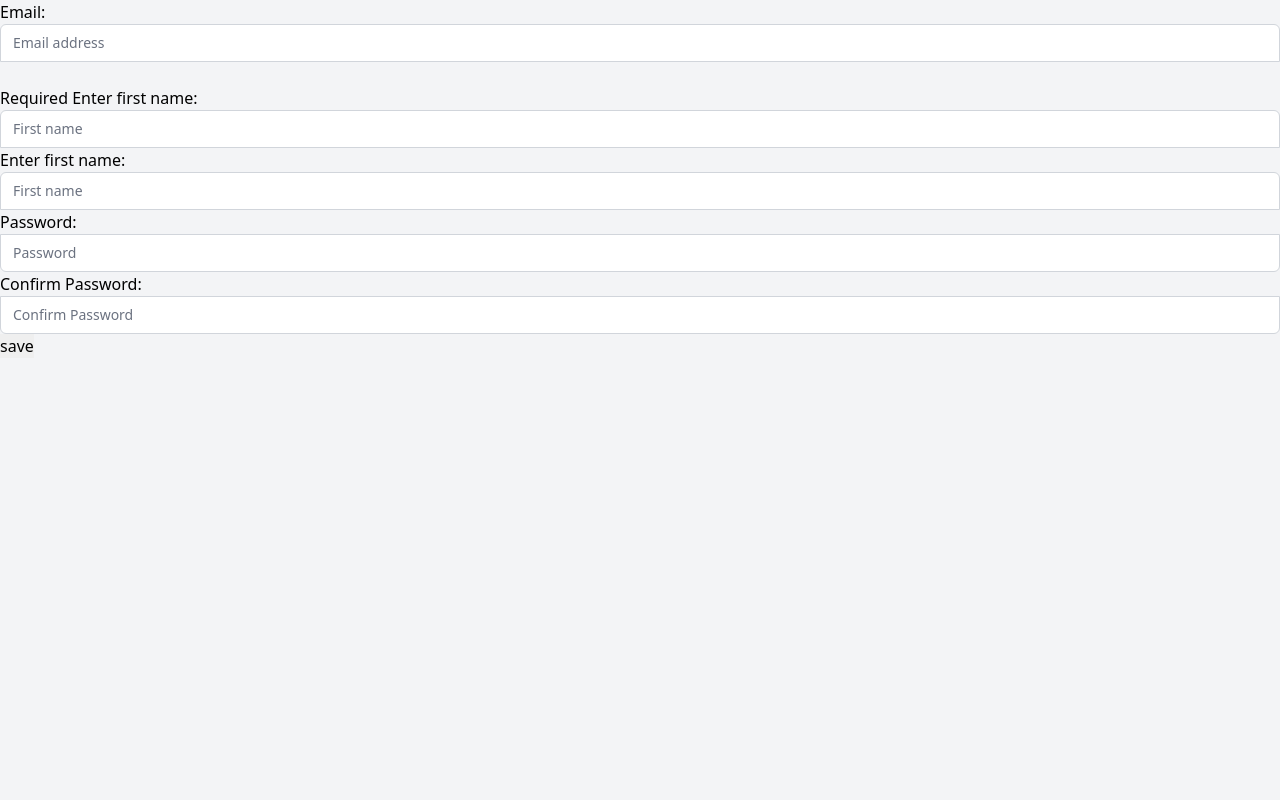
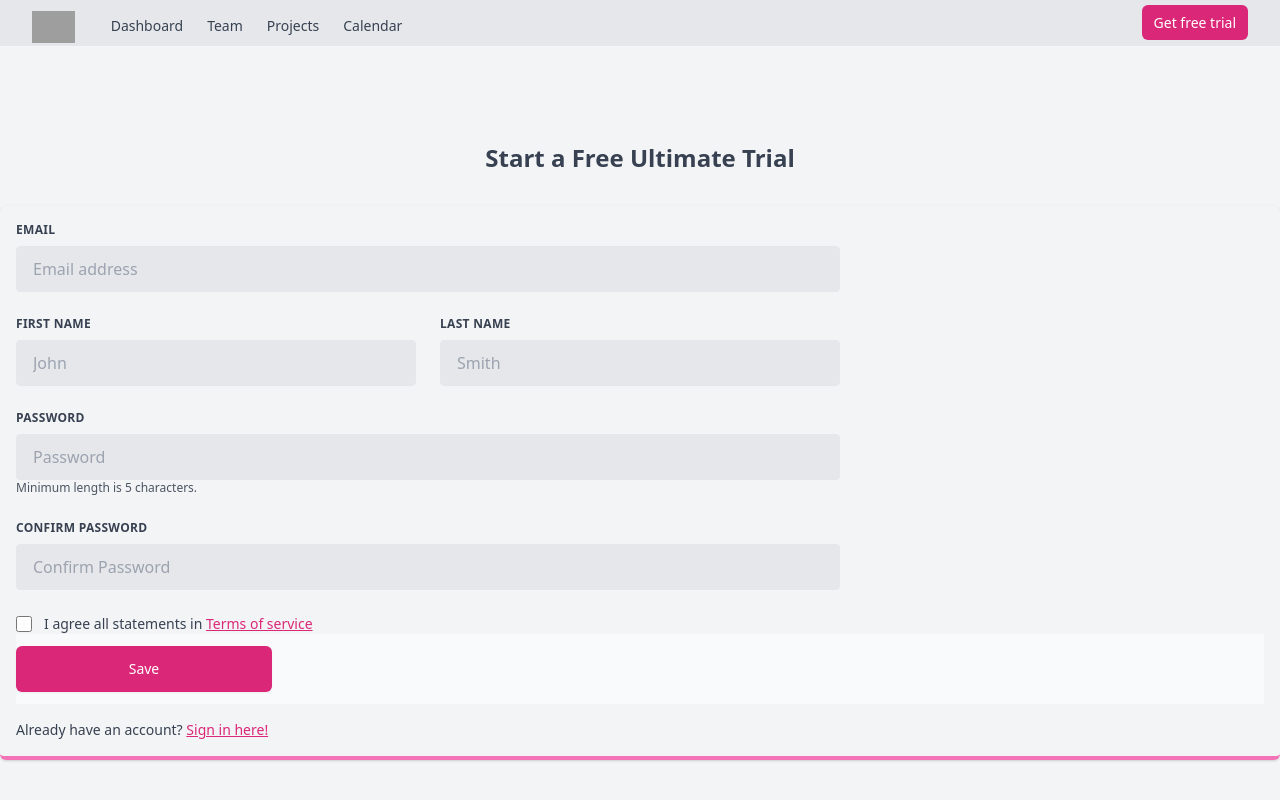
Before and after one commit to Valaraucoo/b0x, a Django app: page /register/ in a window 1280 px wide. Run offline with Django 3.2, Linux system fonts and the light colour scheme; some libraries are stand-ins or nearby versions; grey boxes are pictures that could not be loaded.

Commit message:
feat: users account activation

```diff
--- a/templates/base.html
+++ b/templates/base.html
@@ -3,17 +3,15 @@
 <head>
   <meta charset="UTF-8">
   <meta name="viewport" content="width=device-width, initial-scale=1.0">
-  <link rel="shortcut icon" type="image/x-icon" href="{% static 'icons/favicon.ico' %}" />
   <link href="https://unpkg.com/tailwindcss@^1.0/dist/tailwind.min.css" rel="stylesheet">
-  <link rel="stylesheet" href="{% static "css/main.css" %}">
   <link rel="stylesheet" href="https://cdnjs.cloudflare.com/ajax/libs/font-awesome/5.15.1/css/all.min.css" integrity="sha512-+4zCK9k+qNFUR5X+cKL9EIR+ZOhtIloNl9GIKS57V1MyNsYpYcUrUeQc9vNfzsWfV28IaLL3i96P9sdNyeRssA==" crossorigin="anonymous" />
   <script src="https://cdn.jsdelivr.net/npm/sweetalert2@9"></script>
   <script src="https://cdn.jsdelivr.net/npm/vue/dist/vue.js"></script>
-  <script src="https://cdnjs.cloudflare.com/ajax/libs/Chart.js/2.9.4/Chart.min.js" integrity="sha512-d9xgZrVZpmmQlfonhQUvTR7lMPtO7NkZMkA0ABN3PHCbKA5nqylQ/yWlFAyY6hYgdF1Qh6nYiuADWwKB4C2WSw==" crossorigin="anonymous"></script>  {% block extraheads %}{% endblock extraheads %}
-  <title>Raven | {% block title %}{% endblock title %}</title>
+  <title>Box | {% block title %}{% endblock title %}</title>
 </head>
 <body class="bg-gray-100">
 <div id="app">
+  {% include 'components/navbar.html' %}
   {% block content %}{% endblock content %}
 </div>
 <script>
@@ -43,8 +41,6 @@
     }
   })
 </script>
-<script>{% block extrascripts %}{% endblock extrascripts %}</script>
-{% block extravue %}{% endblock extravue %}
-<script src="{% static "js/main.js" %}"></script>
+{% block extrascripts %}{% endblock extrascripts %}
 </body>
 </html>
--- /dev/null
+++ b/templates/components/navbar.html
@@ -0,0 +1,60 @@
+<!-- This example requires Tailwind CSS v2.0+ -->
+<nav class="bg-gray-200">
+  <div class="max-w-7xl mx-auto px-2 sm:px-6 lg:px-8">
+    <div class="relative flex items-center justify-between">
+      <div class="absolute inset-y-0 left-0 flex items-center sm:hidden">
+        <button id="mobile-menu-btn" class="inline-flex items-center justify-center p-2 rounded-md text-gray-400 hover:text-white hover:bg-gray-700 focus:outline-none focus:ring-2 focus:ring-inset focus:ring-white" aria-expanded="false">
+          <span class="sr-only">Open main menu</span>
+          <svg class="block h-6 w-6" xmlns="http://www.w3.org/2000/svg" fill="none" viewBox="0 0 24 24" stroke="currentColor" aria-hidden="true">
+            <path stroke-linecap="round" stroke-linejoin="round" stroke-width="2" d="M4 6h16M4 12h16M4 18h16" />
+          </svg>
+          <svg class="hidden h-6 w-6" xmlns="http://www.w3.org/2000/svg" fill="none" viewBox="0 0 24 24" stroke="currentColor" aria-hidden="true">
+            <path stroke-linecap="round" stroke-linejoin="round" stroke-width="2" d="M6 18L18 6M6 6l12 12" />
+          </svg>
+        </button>
+      </div>
+      <div class="flex-1 flex items-center justify-center sm:items-stretch sm:justify-start pt-2">
+        <div class="flex-shrink-0 flex items-center">
+          <img class="block h-8 w-auto" src="https://tailwindui.com/img/logos/workflow-mark-indigo-500.svg" alt="Workflow">
+        </div>
+        <div class="hidden sm:block sm:ml-6">
+          <div class="flex">
+            <a href="#" class="transition duration-200 border-b-2 hover:border-pink-600 text-gray-700 hover:text-gray-900 px-3 py-2 text-sm font-medium">Dashboard</a>
+            <a href="#" class="transition duration-200 border-b-2 hover:border-pink-600 text-gray-700 hover:text-gray-900 px-3 py-2 text-sm font-medium">Team</a>
+            <a href="#" class="transition duration-200 border-b-2 hover:border-pink-600 text-gray-700 hover:text-gray-900 px-3 py-2 text-sm font-medium">Projects</a>
+            <a href="#" class="transition duration-200 border-b-2 hover:border-pink-600 text-gray-700 hover:text-gray-900 px-3 py-2 text-sm font-medium">Calendar</a>
+          </div>
+        </div>
+      </div>
+      <div class="absolute inset-y-0 right-0 flex items-center pr-2 sm:static sm:inset-auto sm:ml-6 sm:pr-0">
+        <div class="flex space-x-2 hidden sm:block">
+            <a href="#" class="transition duration-200 bg-pink-600 hover:bg-pink-700 text-white px-3 py-2 rounded-md text-sm font-medium">Get free trial</a>
+        </div>
+      </div>
+    </div>
+  </div>
+
+  <!--
+    Mobile menu, toggle classes based on menu state.
+
+    Menu open: "block", Menu closed: "hidden"
+  -->
+  <div id="mobile-menu" class="hidden sm:hidden">
+    <div class="px-2 pt-2 pb-3 space-y-1">
+      <!-- Current: "bg-gray-900 text-white", Default: "text-gray-300 hover:bg-gray-700 hover:text-white" -->
+      <a href="#" class="text-gray-700 hover:bg-gray-700 hover:text-white block px-3 py-2 rounded-md text-base font-medium">Dashboard</a>
+      <a href="#" class="text-gray-700 hover:bg-gray-700 hover:text-white block px-3 py-2 rounded-md text-base font-medium">Team</a>
+      <a href="#" class="text-gray-700 hover:bg-gray-700 hover:text-white block px-3 py-2 rounded-md text-base font-medium">Projects</a>
+      <a href="#" class="text-gray-700 hover:bg-gray-700 hover:text-white block px-3 py-2 rounded-md text-base font-medium">Calendar</a>
+    </div>
+  </div>
+</nav>
+
+<script type="text/javascript">
+    const menu = document.querySelector('#mobile-menu');
+    const menuBtn = document.querySelector('#mobile-menu-btn');
+
+    menuBtn.addEventListener('click', () => {
+        menu.classList.toggle('hidden');
+    })
+</script>
--- a/templates/emails/users/activate.html
+++ b/templates/emails/users/activate.html
@@ -3,5 +3,5 @@ Hi {{ user.first_name }} {{ user.last_name }},
 
 Your account has been successfully created. Please click link below to activate your account.
 
-http://{{ domain }}
+http://{{ domain }}{% url 'users:activate' uid=uid token=token %}
 {% endautoescape %}
--- a/templates/users/register.html
+++ b/templates/users/register.html
@@ -1,8 +1,72 @@
 {% extends 'base.html' %}
+{% load i18n %}
+
+{% block title %}Register{% endblock %}
+
 {% block content %}
-<form action="" method="POST">
-    {% csrf_token %}
-    {{ form }}
-    <input type="submit" value="save">
-</form>
+    <div class="container mt-24 mx-auto">
+        <div class="flex flex-wrap">
+            <div class="w-full">
+                <h2 class="text-2xl text-center font-semibold text-gray-700">Start a Free Ultimate Trial</h2>
+                <form method="POST" class="mt-8 shadow p-4 overflow-hidden sm:rounded-md border-b-4 border-pink-400">
+                    {% csrf_token %}
+                    <div class="flex flex-wrap -mx-3 mb-6">
+                      <div class="w-full md:w-2/3 px-3 mb-6 md:mb-0">
+                        <label class="block uppercase tracking-wide text-gray-700 text-xs font-bold mb-2" for="grid-first-name">
+                          Email
+                        </label>
+                        {{ form.email }}
+                      </div>
+                    </div>
+                    <div class="flex flex-wrap -mx-3 mb-6">
+                      <div class="w-full sm:w-1/2 md:w-1/3 px-3 mb-6 md:mb-0">
+                        <label class="block uppercase tracking-wide text-gray-700 text-xs font-bold mb-2" for="grid-first-name">
+                          {% trans 'First name' %}
+                        </label>
+                        {{ form.first_name }}
+                      </div>
+                      <div class="w-full sm:w-1/2 md:w-1/3 px-3">
+                        <label class="block uppercase tracking-wide text-gray-700 text-xs font-bold mb-2" for="grid-last-name">
+                          {% trans 'Last name' %}
+                        </label>
+                          {{ form.last_name }}
+                      </div>
+                    </div>
+                    <div class="flex flex-wrap -mx-3 mb-6">
+                      <div class="w-full md:w-2/3 px-3 mb-6 md:mb-0">
+                        <label class="block uppercase tracking-wide text-gray-700 text-xs font-bold mb-2" for="grid-first-name">
+                          {% trans 'Password' %}
+                        </label>
+                        {{ form.password }}
+                          <span class="text-xs text-gray-600">{% trans 'Minimum length is 5 characters.' %}</span>
+                      </div>
+                    </div>
+                    <div class="flex flex-wrap -mx-3 mb-6">
+                      <div class="w-full md:w-2/3 px-3 mb-6 md:mb-0">
+                        <label class="block uppercase tracking-wide text-gray-700 text-xs font-bold mb-2" for="grid-first-name">
+                          {% trans 'Confirm Password' %}
+                        </label>
+                        {{ form.password2 }}
+                      </div>
+                    </div>
+                    <div class="flex items-start">
+                      <div class="flex items-center h-5">
+                        <input required id="agree" name="agree" type="checkbox" class="focus:ring-pink-500 h-4 w-4 text-pink-600 border-gray-300 rounded">
+                      </div>
+                      <div class="ml-3 text-sm">
+                        <label for="agree" class="font-medium text-gray-700">I agree all statements in <a class="text-pink-600 underline hover:text-pink-700" href="#">Terms of service</a></label>
+                      </div>
+                    </div>
+                    <div class="py-3 bg-gray-50 text-left">
+                        <button type="submit" class="transition duration-200 inline-flex justify-center mr-8 py-3 w-full sm:w-64 border border-transparent shadow-sm text-sm font-medium rounded-md text-white bg-pink-600 hover:bg-pink-700 focus:outline-none focus:ring-2 focus:ring-offset-2 focus:ring-pink-500">
+                          Save
+                        </button>
+                  </div>
+                  <div class="text-sm mt-4">
+                      <label class="font-medium text-gray-700">Already have an account? <a class="text-pink-600 underline hover:text-pink-700" href="#">Sign in here!</a></label>
+                  </div>
+                </form>
+            </div>
+        </div>
+    </div>
 {% endblock %}
--- a/users/emails/factory.py
+++ b/users/emails/factory.py
@@ -11,7 +11,7 @@ class AccountActivationEmailFactory(EmailFactoryInterface):
     subject = "Activate your Account"
     email_template_name = "emails/users/activate.html"
 
-    def __init__(self, user, request, *args, **kwargs):
+    def  __init__(self, user, request, *args, **kwargs):
         super().__init__(*args, **kwargs)
         self.user = user
         self.request = request
--- a/users/forms.py
+++ b/users/forms.py
@@ -15,13 +15,8 @@ class CustomUserChangeForm(UserChangeForm):
         fields = ('email', 'first_name', 'last_name',)
 
 
-tailwind_form = 'appearance-none rounded-none relative block w-full px-3 py-2 border border-gray-300 ' \
-                'placeholder-gray-500 text-gray-900 rounded-t-md focus:outline-none focus:shadow-outline-blue ' \
-                'focus:border-blue-300 focus:z-10 sm:text-sm sm:leading-5'
-
-tailwind_form2 = 'appearance-none rounded-none relative block w-full px-3 py-2 border border-gray-300 ' \
-                 'placeholder-gray-500 text-gray-900 rounded-b-md focus:outline-none focus:ring-indigo-500 ' \
-                 'focus:border-indigo-500 focus:z-10 sm:text-sm'
+tailwind_form = 'appearance-none block w-full bg-gray-200 text-gray-700 border border-gray-200 rounded py-3 px-4' \
+                ' leading-tight focus:outline-none focus:bg-white focus:border-gray-500'
 
 
 class LoginForm(forms.Form):
@@ -30,7 +25,7 @@ class LoginForm(forms.Form):
         'placeholder': 'Email address',
     }))
     password = forms.CharField(max_length=100, widget=forms.PasswordInput(attrs={
-        'class': tailwind_form2,
+        'class': tailwind_form,
         'placeholder': 'Password',
     }))
 
@@ -47,27 +42,46 @@ class RegistrationForm(forms.ModelForm):
                                  min_length=2,
                                  label='Enter first name',
                                  widget=forms.TextInput(attrs={
-                                     'class': tailwind_form, 'placeholder': 'First name'
+                                     'class': tailwind_form, 'placeholder': 'John'
                                  }))
     last_name = forms.CharField(max_length=100,
                                 min_length=2,
                                 label='Enter first name',
                                 widget=forms.TextInput(attrs={
-                                    'class': tailwind_form, 'placeholder': 'First name'
+                                    'class': tailwind_form, 'placeholder': 'Smith'
                                 }))
     password = forms.CharField(max_length=100,
+                               min_length=5,
                                required=True,
                                label='Password',
                                widget=forms.PasswordInput(attrs={
-                                   'class': tailwind_form2, 'placeholder': 'Password',
+                                   'class': tailwind_form, 'placeholder': 'Password',
                                }))
     password2 = forms.CharField(max_length=100,
                                 required=True,
+                                min_length=5,
                                 label='Confirm Password',
                                 widget=forms.PasswordInput(attrs={
-                                    'class': tailwind_form2, 'placeholder': 'Confirm Password',
+                                    'class': tailwind_form, 'placeholder': 'Confirm Password',
                                 }))
 
     class Meta:
         model = User
         fields = ('email', 'first_name', 'last_name', 'password', 'password2')
+
+    def clean(self):
+        cleaned_data = super().clean()
+
+        password = cleaned_data.get('password')
+        password2 = cleaned_data.get('password2')
+
+        if password != password2:
+            self.add_error('password2', 'Two password fields must match!')
+        return cleaned_data
+
+    def clean_email(self):
+        email = self.cleaned_data.get('email').lower()
+        qs = User.objects.filter(email=email)
+        if qs.count():
+            raise forms.ValidationError('User with this email already exists!')
+        return email
--- a/users/urls.py
+++ b/users/urls.py
@@ -1,8 +1,9 @@
 from django.urls import path
-from .views import RegistrationView
+from .views import RegistrationView, ActivateAccount
 
 app_name = 'users'
 
 urlpatterns = [
-    path('register/', RegistrationView.as_view())
+    path('register/', RegistrationView.as_view(), name='register'),
+    path('activate/<slug:uid>/<slug:token>/', ActivateAccount.as_view(), name='activate')
 ]
--- a/users/views/base_views.py
+++ b/users/views/base_views.py
@@ -5,8 +5,6 @@ from django.contrib import messages
 from django.contrib.auth import authenticate, login
 from django.shortcuts import redirect, render
 from django.views import generic
-
-from django import forms as django_forms
 
 from core import settings
 
--- a/users/views/views.py
+++ b/users/views/views.py
@@ -1,12 +1,17 @@
 from django.contrib import messages
-from django.shortcuts import redirect
-
-from core import settings
+from django.shortcuts import redirect, render
+from django.utils.encoding import force_text
+from django.utils.http import urlsafe_base64_decode
+from django.contrib.auth import login
+from django.views import generic
 
 from users import forms
+from users import models
 from users.views import BaseAuthenticationView
 
 from users.emails.factory import AccountActivationEmailFactory
+
+from utils.token import account_activation_token
 
 
 class RegistrationView(BaseAuthenticationView):
@@ -16,14 +21,27 @@ class RegistrationView(BaseAuthenticationView):
     def process_post_request(self, request, *args, **kwargs) -> None:
         form = self.get_form_class(request.POST)
         if form.is_valid():
-            user = form.save(commit=False)
-            user.email = form.cleaned_data['email']
-            user.set_password(form.cleaned_data['password'])
-            user.is_active = False
+            data = request.POST
+            if data.get('agree') == 'on':
+                user = form.save(commit=False)
+                user.email = form.cleaned_data['email']
+                user.set_password(form.cleaned_data['password'])
+                user.is_active = False
+                user.save()
+
+                AccountActivationEmailFactory(user, request, email_to=[user.email]).send()
+                messages.info(request, 'Activate your account!')
+                return redirect('/')
+
+
+class ActivateAccount(generic.View):
+    def get(self, request, uid, token, *args, **kwargs):
+        uid_decoded = force_text(urlsafe_base64_decode(uid))
+        user = models.User.objects.get(pk=uid_decoded)
+
+        if user is not None and account_activation_token.check_token(user, token):
+            user.is_active = True
             user.save()
-
-            AccountActivationEmailFactory(user, request, email_to=[user.email]).send()
-            messages.info(request, 'Activate your account!')
-            return redirect(settings.LOGIN_URL)
-        else:
-            messages.error(request, 'Something went wrong')
+            login(request, user)
+            return redirect('/dashboard/')
+        return render(request, 'users/activation_invalid.html')
```
Also changed, not shown: templates/users/activation_invalid.html (added, +12 -0 lines), templates/components/footer.html (added), 1 other file.
